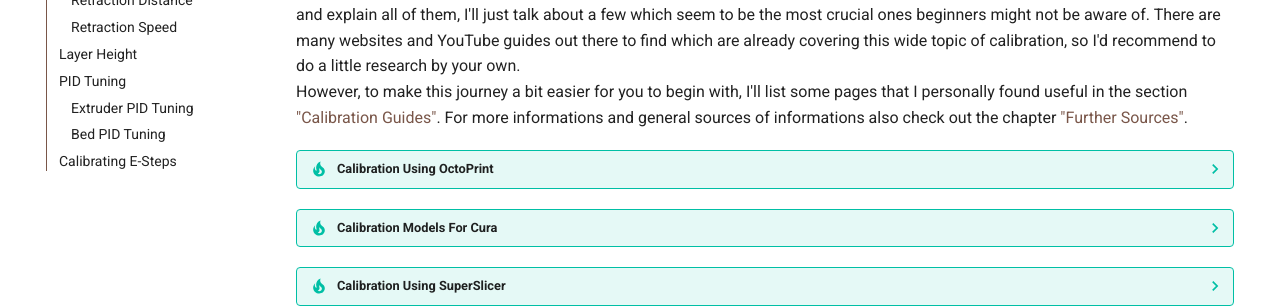
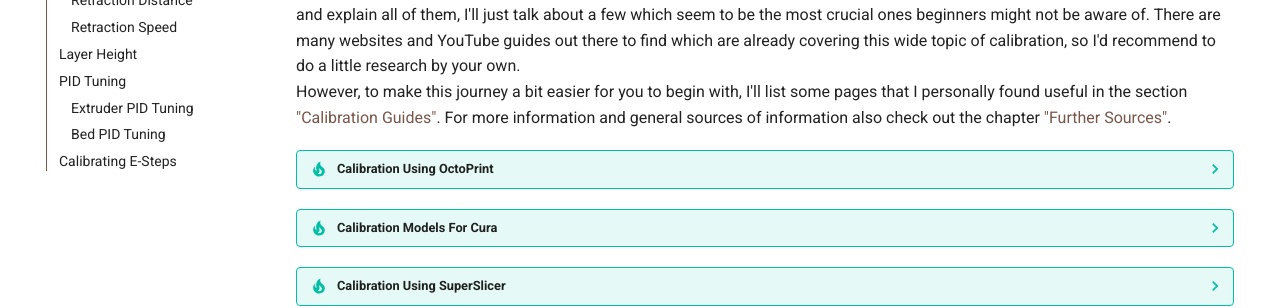
Before and after one commit to 1coderookie/KobraGoNeoInsights, an MkDocs documentation site: the page built from docs/calibration.md, in a window 1280 px wide and 900 px high. Shown: the part 267-575 px from the top of the window. Built offline with MkDocs 1.6.1 and Material for MkDocs 9.7.7, drawn with Linux system fonts in a browser that asks for light colours; comment, search, counter and statistics services are not loaded.

Commit message:
Update calibration.md

```diff
--- a/docs/calibration.md
+++ b/docs/calibration.md
@@ -2,7 +2,7 @@
 
 # Calibration
 For getting high quality prints, you need to calibrate your printer. As there are many things being worth mentioned and I can't cover and explain all of them, I'll just talk about a few which seem to be the most crucial ones beginners might not be aware of. There are many websites and YouTube guides out there to find which are already covering this wide topic of calibration, so I'd recommend to do a little research by your own.
-However, to make this journey a bit easier for you to begin with, I'll list some pages that I personally found useful in the section ["Calibration Guides"](calibration.md#calibration-guides). For more informations and general sources of informations also check out the chapter ["Further Sources"](further_sources.md).
+However, to make this journey a bit easier for you to begin with, I'll list some pages that I personally found useful in the section ["Calibration Guides"](calibration.md#calibration-guides). For more information and general sources of information also check out the chapter ["Further Sources"](further_sources.md).
 
 ??? tip "Calibration Using OctoPrint"
 
@@ -228,7 +228,7 @@
 
 ??? tip "Insulate The Bedplate"
 
-    Insulating the bedplate with sufficient material has a great effect on the stability and the behaviour while heating up and cooling down. It'll minimize temperature fluctuations and saves electrical energy as well. Check out the section [Insulating the Bed](hardware/bed.md#insulating-the-bed) for further informations.
+    Insulating the bedplate with sufficient material has a great effect on the stability and the behaviour while heating up and cooling down. It'll minimize temperature fluctuations and saves electrical energy as well. Check out the section [Insulating the Bed](hardware/bed.md#insulating-the-bed) for further information.
 
 ## Calibrating E-Steps
 You've probably already came along the sentence "calibrate your e-steps" and maybe you wonder what it is, what you'd have to do and why you should do so. It's actually pretty simple: the "e-steps" are the steps of the motor of your extruder (so "e-steps" stands for "extruder-steps") and therefore they determine how much filament will be extruded with a certain amount of motor steps.
```
